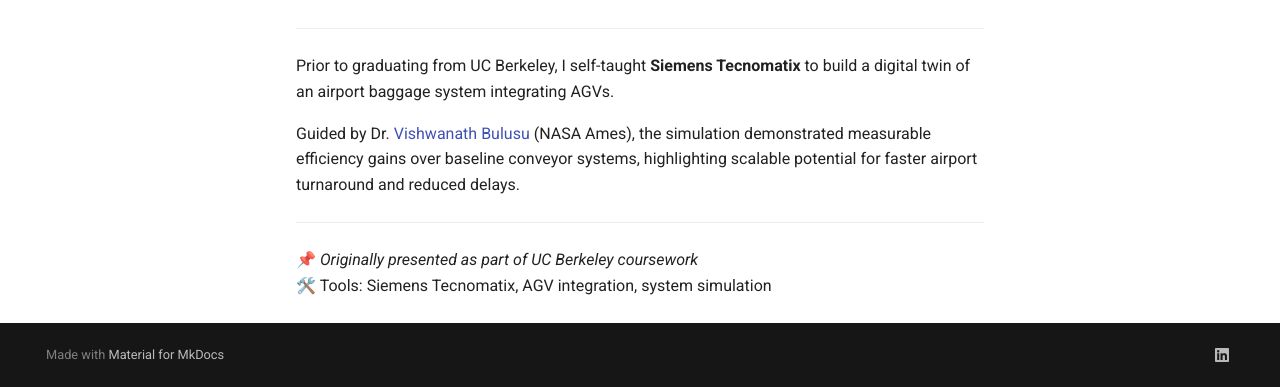
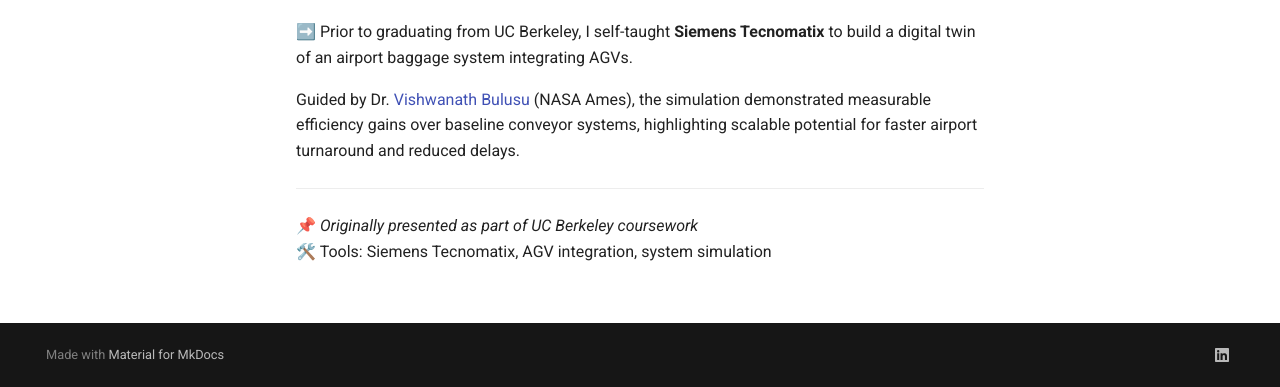
Before and after one commit to alvvvli/alvin-site, an MkDocs documentation site: the page built from docs/automation/airport-baggage-tecnomatix.md, in a window 1280 px wide and 1017 px high, cut to the strip 630-1017 px from the top of the window. Built offline with MkDocs 1.6.1 and Material for MkDocs 9.7.7, drawn with Linux system fonts in a browser that asks for light colours.

```diff
--- a/docs/automation/airport-baggage-tecnomatix.md
+++ b/docs/automation/airport-baggage-tecnomatix.md
@@ -6,9 +6,8 @@
         width="560" height="315"
         frameborder="0"
         allowfullscreen></iframe>
----
 
-Prior to graduating from UC Berkeley, I self-taught **Siemens Tecnomatix** to build a digital twin of an airport baggage system integrating AGVs.
+➡️ Prior to graduating from UC Berkeley, I self-taught **Siemens Tecnomatix** to build a digital twin of an airport baggage system integrating AGVs.
 
 Guided by Dr. [Vishwanath Bulusu](https://www.nasa.gov/ames) (NASA Ames), the simulation demonstrated measurable efficiency gains over baseline conveyor systems, highlighting scalable potential for faster airport turnaround and reduced delays.
 
```
